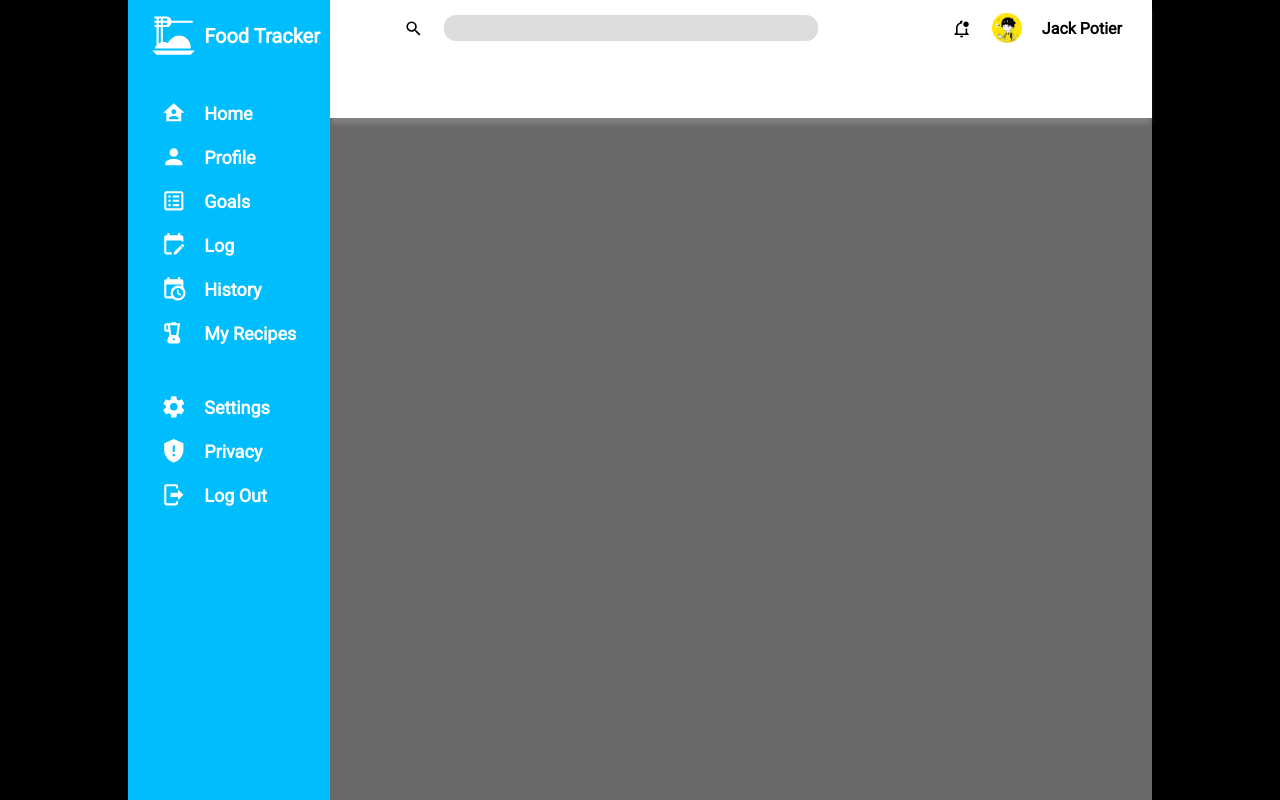
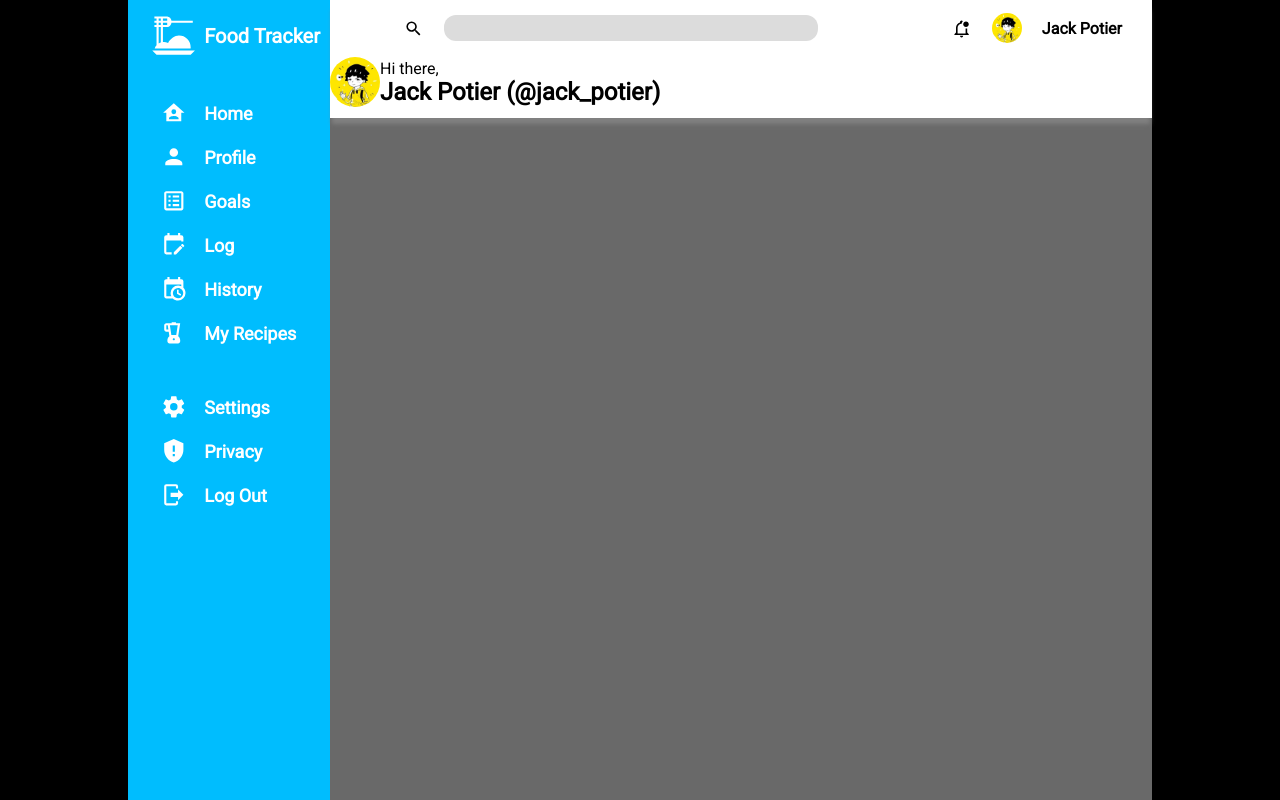
Before and after one commit to jackpotier/foodTracker, a plain HTML site: page index.html in a window 1280 px wide. Shown: the top 800 px of the page. Drawn offline with Linux system fonts and the light colour scheme.

Commit message:
adding some profile content

```diff
--- a/index.html
+++ b/index.html
@@ -72,7 +72,15 @@
                         <p>Jack Potier</p>
                     </div>
                 </div>
-                <div id="hRow2"></div>
+                <div id="hRow2">
+                    <div id="profile">
+                        <img src="./profile.jpg" alt="profile picture">
+                        <div id="userNames">
+                            <p>Hi there,</p>
+                            <h2>Jack Potier (@jack_potier)</h2>
+                        </div>
+                    </div>
+                </div>
             </header>
             <body>
                 <div id="recipes"></div>
```
